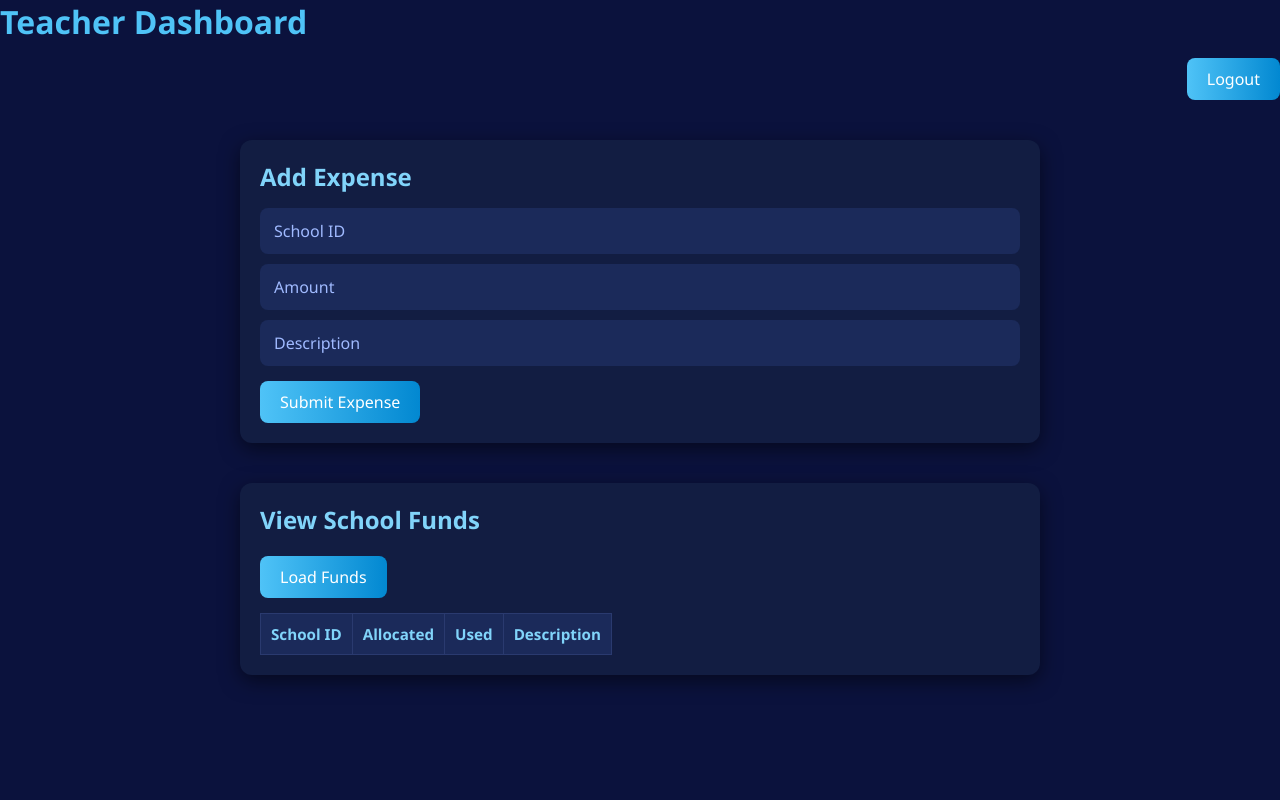
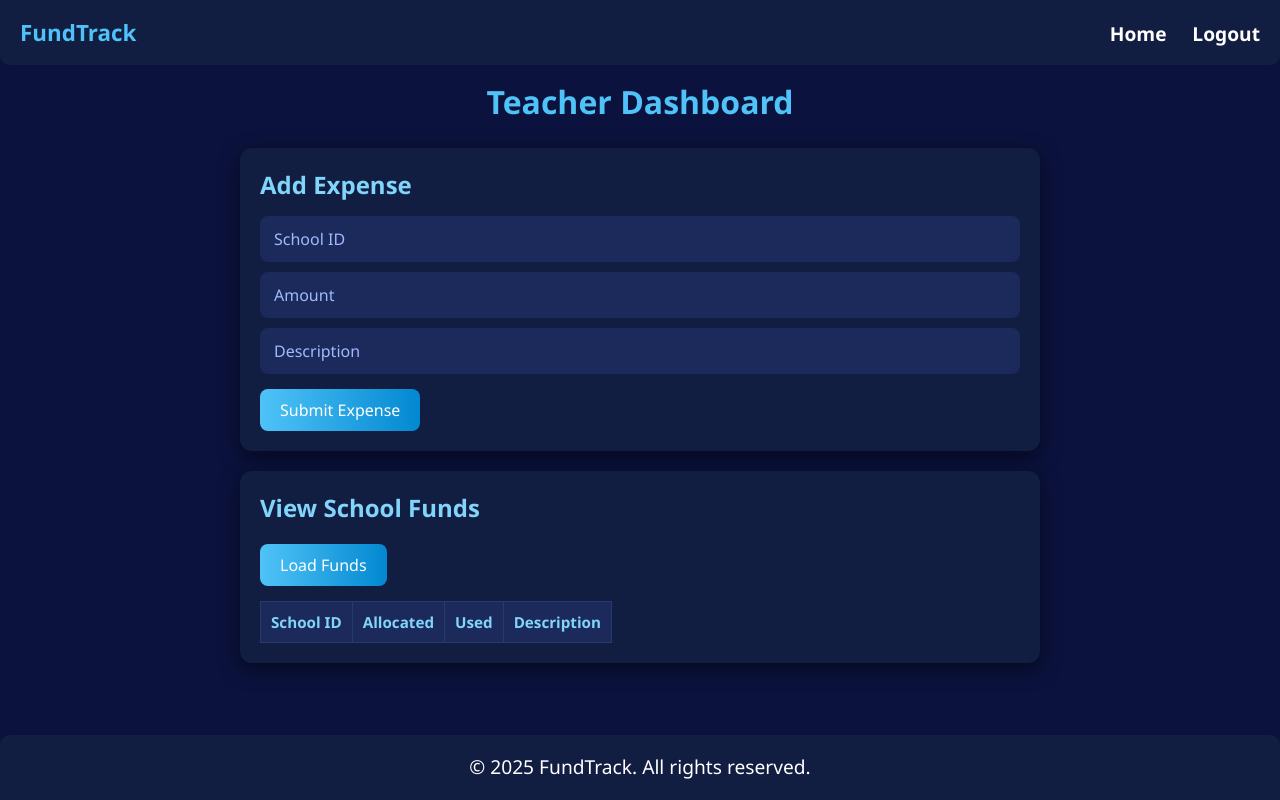
Before and after one commit to Shilpacs25/Invictus, a website: page teacher.html in a window 1280 px wide. Drawn offline with Linux system fonts and the light colour scheme; no server answers.

Commit message:
Update teacher.html

```diff
--- a/teacher.html
+++ b/teacher.html
@@ -22,7 +22,7 @@
     const db = getFirestore(app);
     const auth = getAuth(app);
 
-    // Add Expense with Fund Limit Check and Auto Reload
+    // Add Expense with Fund Limit Check
     window.addExpense = async function() {
       const schoolId = document.getElementById("schoolId").value.trim();
       const amount = Number(document.getElementById("amount").value);
@@ -34,7 +34,6 @@
       }
 
       try {
-        // Find the fund for the schoolId
         const fundsQuery = query(collection(db, "funds"), where("schoolId", "==", schoolId));
         const querySnapshot = await getDocs(fundsQuery);
 
@@ -52,25 +51,21 @@
           return;
         }
 
-        // Add the expense
         await addDoc(collection(db, "expenses"), {
           schoolId: schoolId,
-          teacherId: "teacher_001",  // Replace with actual teacher ID if available
+          teacherId: "teacher_001",
           amount: amount,
           description: description,
           status: "pending",
           timestamp: serverTimestamp()
         });
 
-        // Update the fund's amountUsed
         const fundRef = doc(db, "funds", fundDoc.id);
         await updateDoc(fundRef, {
           amountUsed: fundData.amountUsed + amount
         });
 
         alert("✅ Expense added and fund updated successfully!");
-
-        // Automatically reload the fund table
         fetchFunds();
 
       } catch (error) {
@@ -120,8 +115,18 @@
   </script>
 </head>
 <body>
-  <h2>Teacher Dashboard</h2>
-  <button onclick="logout()">Logout</button>
+  <!-- ===== Header ===== -->
+  <header class="header">
+    <div class="logo">FundTrack</div>
+    <nav class="nav-links">
+      <a href="main.html">Home</a>
+      <a href="login.html" onclick="logout()">Logout</a>
+    </nav>
+  </header>
+
+  <main>
+    <!-- Centered Dashboard Heading -->
+    <h2 class="dashboard-title" style="text-align:center; margin-top:15px; margin-bottom:25px;">Teacher Dashboard</h2>
 
     <!-- Add Expense Section -->
     <section>
@@ -150,5 +155,11 @@
         </tbody>
       </table>
     </section>
+  </main>
+
+  <!-- ===== Footer ===== -->
+  <footer class="footer">
+    <p>&copy; 2025 FundTrack. All rights reserved.</p>
+  </footer>
 </body>
 </html>
```
Lines whose indentation alone changed are shown as unchanged.
